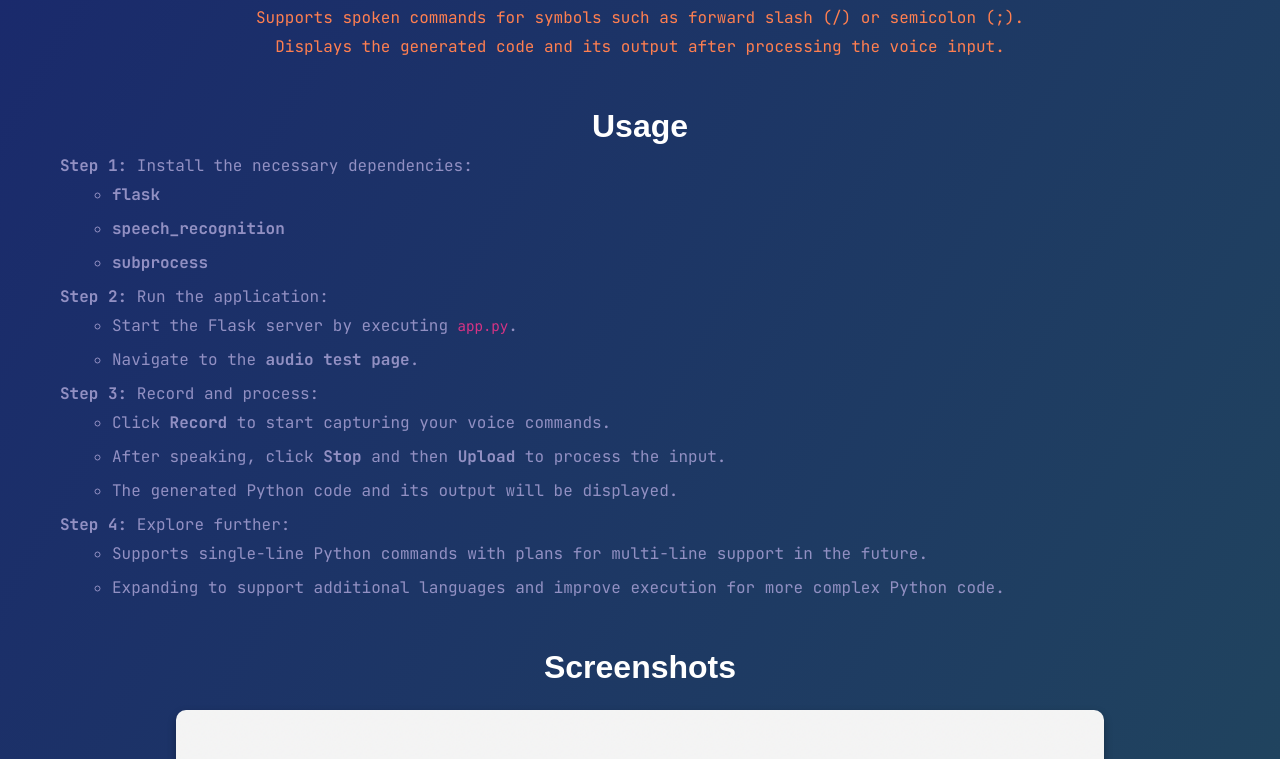
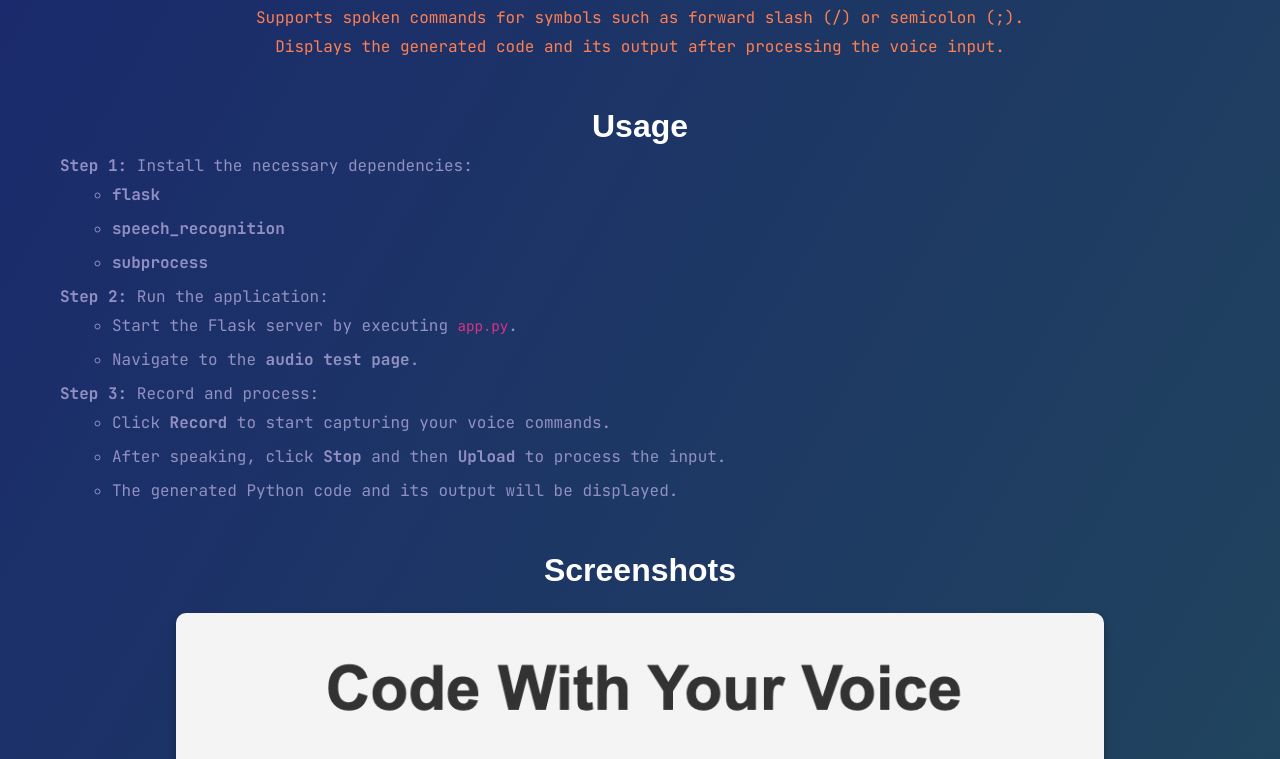
Before and after one commit to an301/Project-Blog, a React (Vite) app in the folder Frontend/: page /project2 in a window 1280 px wide. Shown: the part 369-1128 px from the top of the page. Built offline with nearby package versions, Linux system fonts and the light colour scheme; a web font is replaced by a local one.

Commit message:
remove redundant info

```diff
--- a/Frontend/src/pages/Project2.jsx
+++ b/Frontend/src/pages/Project2.jsx
@@ -54,13 +54,7 @@ function Project2() {
             <li>The generated Python code and its output will be displayed.</li>
           </ul>
         </li>
-        <li>
-          <strong>Step 4:</strong> Explore further:
-          <ul>
-            <li>Supports single-line Python commands with plans for multi-line support in the future.</li>
-            <li>Expanding to support additional languages and improve execution for more complex Python code.</li>
-          </ul>
-        </li>
+
       </ol>
 
       {/* Screenshots of the project */}
```
